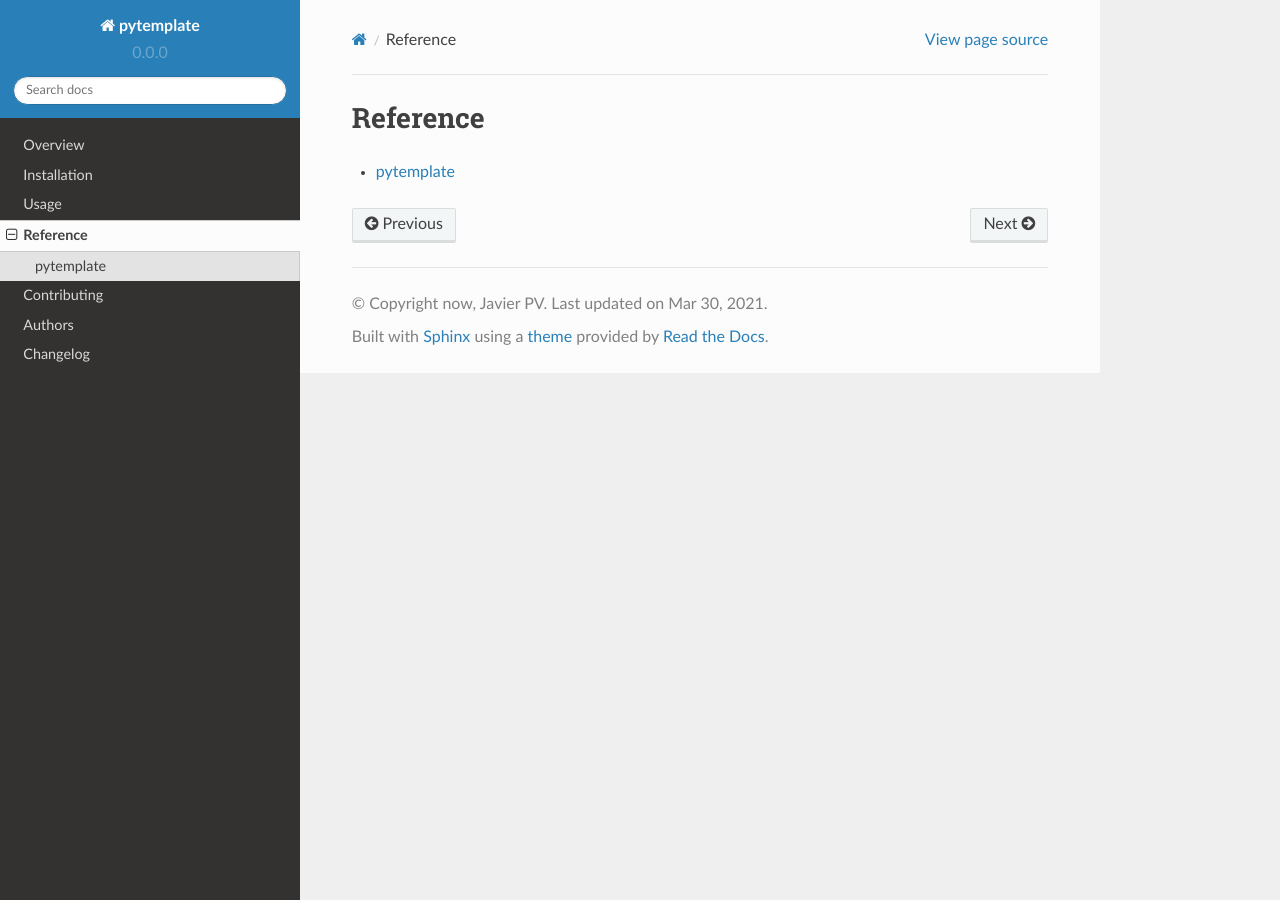
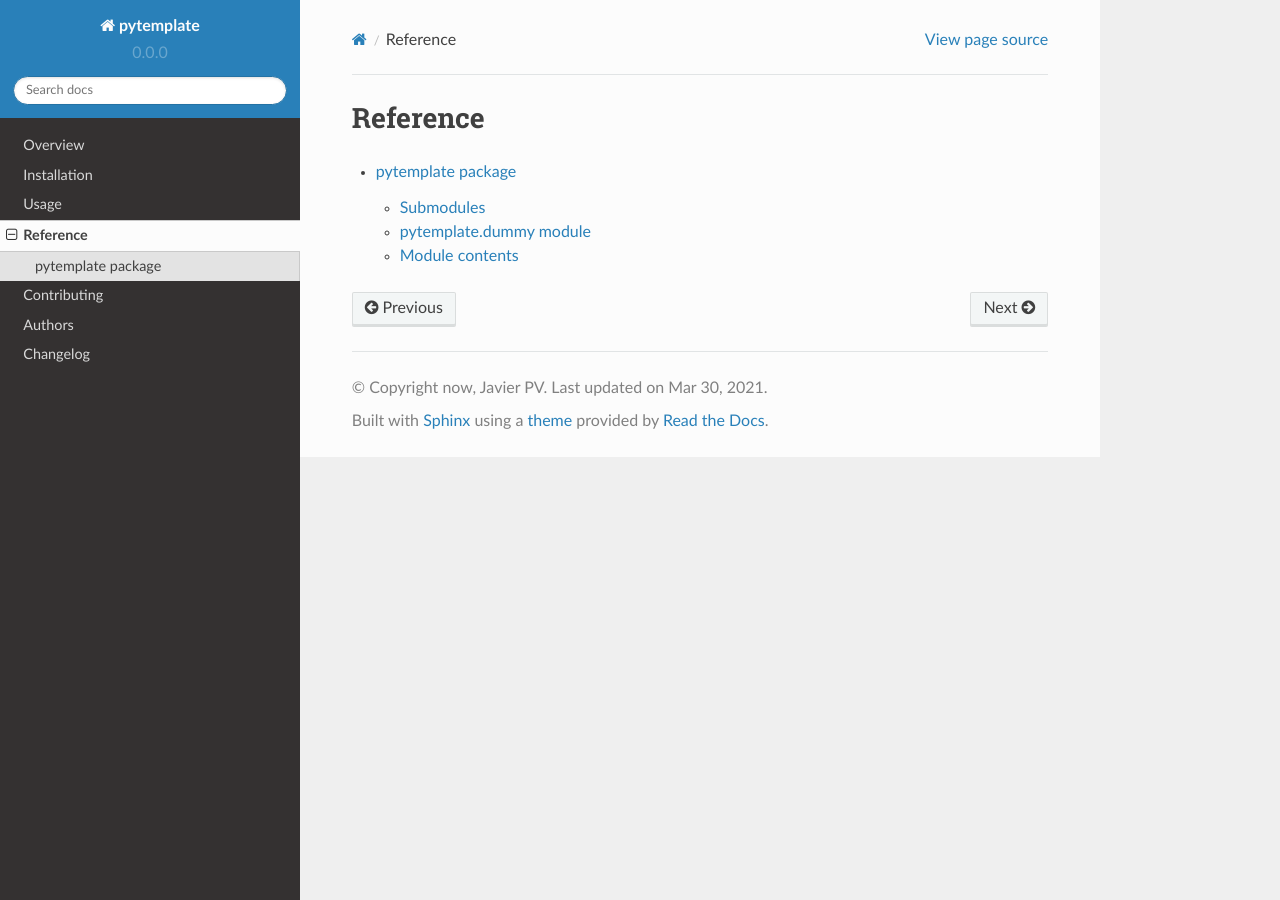
Before and after one commit to jpardovega/pytemplate, a Sphinx documentation site: the page built from docs/reference/index.rst, in a window 1280 px wide. Built offline with Sphinx 7.4.7 and the Read the Docs theme 2.0.0, drawn with Linux system fonts in a browser that asks for light colours.

Commit message:
Updated docs

```diff
--- /dev/null
+++ b/docs/reference/modules.rst
@@ -0,0 +1,7 @@
+src
+===
+
+.. toctree::
+   :maxdepth: 4
+
+   pytemplate
--- a/docs/reference/pytemplate.rst
+++ b/docs/reference/pytemplate.rst
@@ -1,9 +1,22 @@
-pytemplate
-==========
+pytemplate package
+==================
 
-.. testsetup::
+Submodules
+----------
 
-    from pytemplate import *
+pytemplate.dummy module
+-----------------------
+
+.. automodule:: pytemplate.dummy
+   :members:
+   :undoc-members:
+   :show-inheritance:
+
+
+Module contents
+---------------
 
 .. automodule:: pytemplate
-    :members:
+   :members:
+   :undoc-members:
+   :show-inheritance:
```
